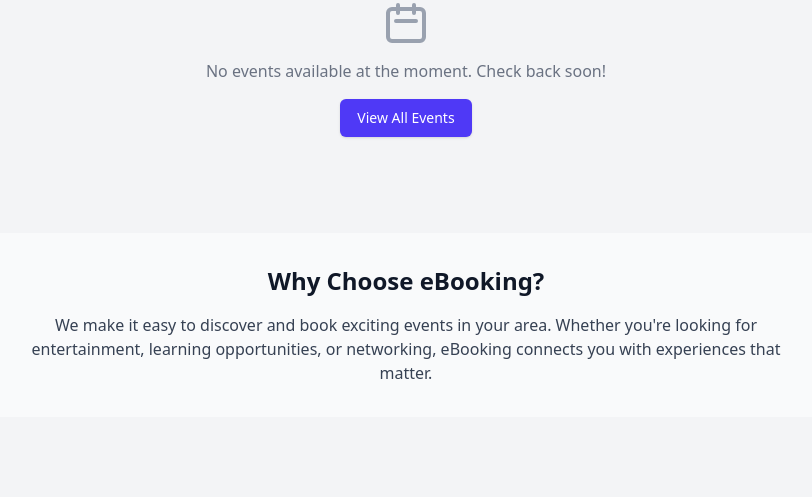
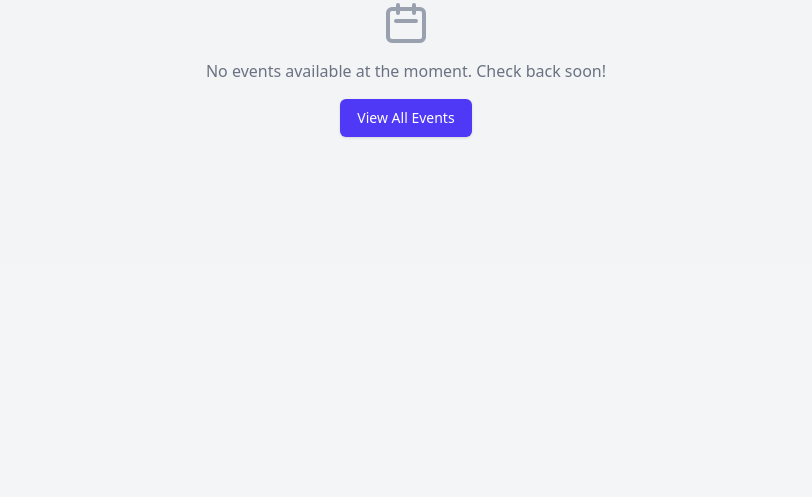
Before and after one commit to luckykhan01/eventbookingsystem, a Flask app: page / in a window 1280 px wide. Shown: the part 603-1100 px from the top of the page, without its empty margins (234-1046 px from the left). After the commit the page ends 741 px from the top, so only its background shows below. Run offline with Flask 3, Linux system fonts and the light colour scheme; the visitor is signed in with stand-in values (Sample User, id 1); data that the repository does not hold is empty; style sheets or scripts are compiled from the project's sources.

Commit message:
Deleted unnecessary information

```diff
--- a/app/templates/index.html
+++ b/app/templates/index.html
@@ -65,12 +65,4 @@
         {% endif %}
     </div>
 
-    <!-- Brief Intro Section -->
-    <div class="bg-gray-50 rounded-xl p-8 mb-12 text-center">
-        <h2 class="text-2xl font-bold text-gray-900 mb-4">Why Choose eBooking?</h2>
-        <p class="text-gray-700 max-w-3xl mx-auto">
-            We make it easy to discover and book exciting events in your area. Whether you're looking for entertainment,
-            learning opportunities, or networking, eBooking connects you with experiences that matter.
-        </p>
-    </div>
 {% endblock %}
```
